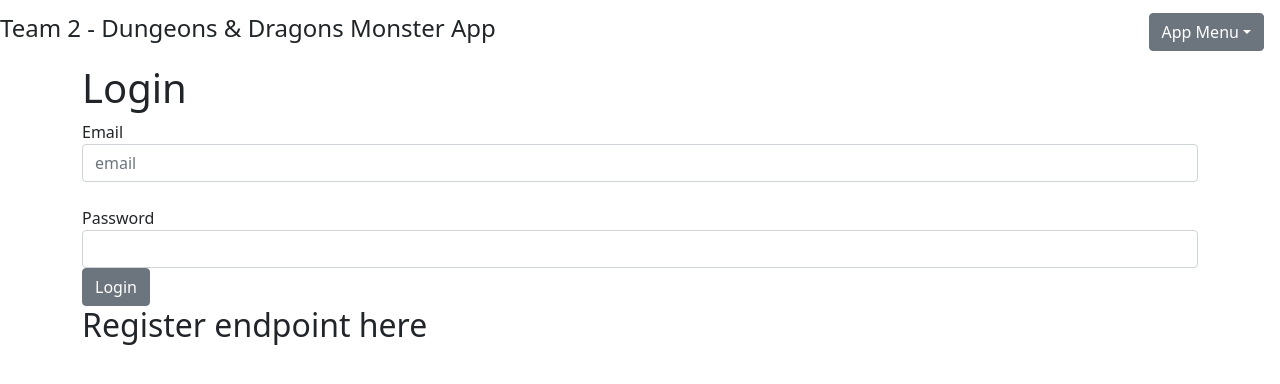
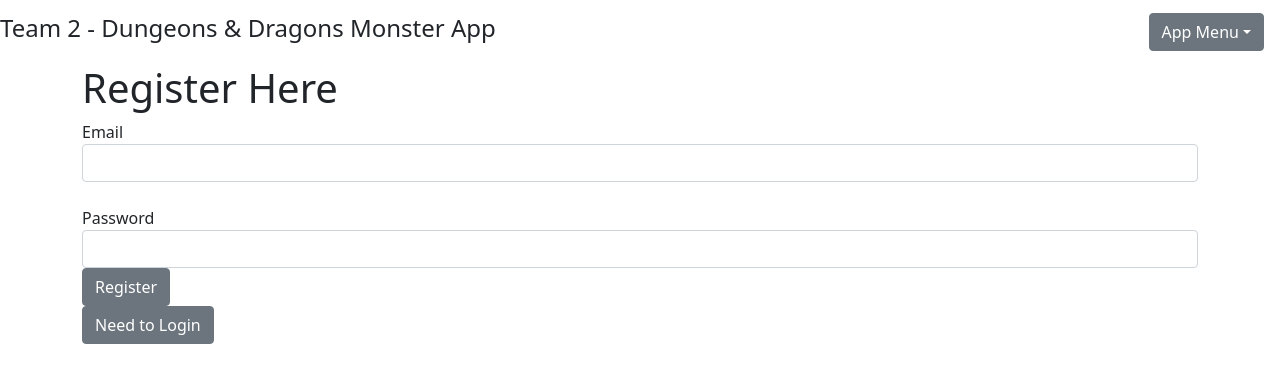
Before and after one commit to BrentonPhoenix/clientBB, a React (Create React App) app: page / in a window 1280 px wide. Shown: the top 384 px of the page. Built offline with nearby package versions, Linux system fonts and the light colour scheme.

Commit message:
register endpoint

```diff
--- a/src/auth/Auth.js
+++ b/src/auth/Auth.js
@@ -1,19 +1,20 @@
-import React from 'react'
-import { Container, Row, Col } from 'reactstrap'
+import React, {useState} from 'react'
+import { Container, Button } from 'reactstrap'
 import Register from './Register'
 import Login from './Login'
 
 
 
 const Auth = (props) => {
+   const [login,setLogin] = useState(false)
 
+    let flipLogin = ()=> setLogin(!login)
 
-    return(
+   return(
         <Container className="auth-container">
-            <Row>
-                    {/* terinary here to switch between Login and Register */}
-            <Login updateToken={props.updateToken}/>    <Register updateToken={props.updateToken}/>
-            </Row>
+
+           {login ? <Login updateToken={props.updateToken}/>  :  <Register updateToken={props.updateToken}/>}
+           <Button onClick={flipLogin}>Need to {login ? <>Register</> : <>Login</>}</Button>
         </Container>
     )
 }
--- a/src/auth/Login.js
+++ b/src/auth/Login.js
@@ -33,13 +33,13 @@ const Login = (props) => {
             <Form onSubmit={handleSubmit}>
                 <FormGroup>
                     <Label htmlFor="email">Email</Label>
-                    <br/>
+
                     <Input placeholder="email" type="text" value={email} onChange={(e) => setEmail(e.target.value)}/>
                 </FormGroup>
                 <br/>
                 <FormGroup>
                 <Label htmlFor="password">Password</Label>
-                <br/>
+
                     <Input type="password" value={password} onChange={(e)=> setPassword(e.target.value)}/>
                 </FormGroup>
                 <Button type='submit'>Login</Button>
--- a/src/auth/Register.js
+++ b/src/auth/Register.js
@@ -1,10 +1,45 @@
-import React from 'react'
+import React, { useState } from 'react'
+import {
+    Form,
+    FormGroup,
+    Label,
+    Input,
+    Button
+}
+from 'reactstrap'
 
 const Register = (props)=> {
+    const [email,setEmail] = useState("")
+    const [ password,setPassword] = useState("")
 
+    let handleSubmit = (event) => {
+        event.preventDefault()
+        fetch('http://localhost:4000/user/register', {
+            method: 'POST',
+            body: JSON.stringify({user: {email: email, password: password}}),
+            headers: new Headers({
+                'Content-Type': 'application/json'
+            })
+        })
+        .then((res) => res.json())
+        .then((data) => props.updateToken(data.sessionToken))
+        .catch(e => console.log(e))
+    }
     return(
         <div>
-            <h2>Register endpoint here</h2>
+        <h1>Register Here</h1>
+        <Form onSubmit={handleSubmit}>
+            <FormGroup>
+                <Label htmlFor="email">Email</Label>
+                <Input type="text" onChange={(e)=>setEmail(e.target.value)} name='email' value={email}></Input>
+            </FormGroup>
+            <br/>
+            <FormGroup>
+                <Label htmlFor="password">Password</Label>
+                <Input type="password" onChange={(e)=> setPassword(e.target.value)} value={password}></Input>
+            </FormGroup>
+            <Button type="submit">Register</Button>
+        </Form>
         </div>
     )
 }
```
Also changed, not shown: src/auth/LoginTest.js (deleted, +0 -12 lines).
